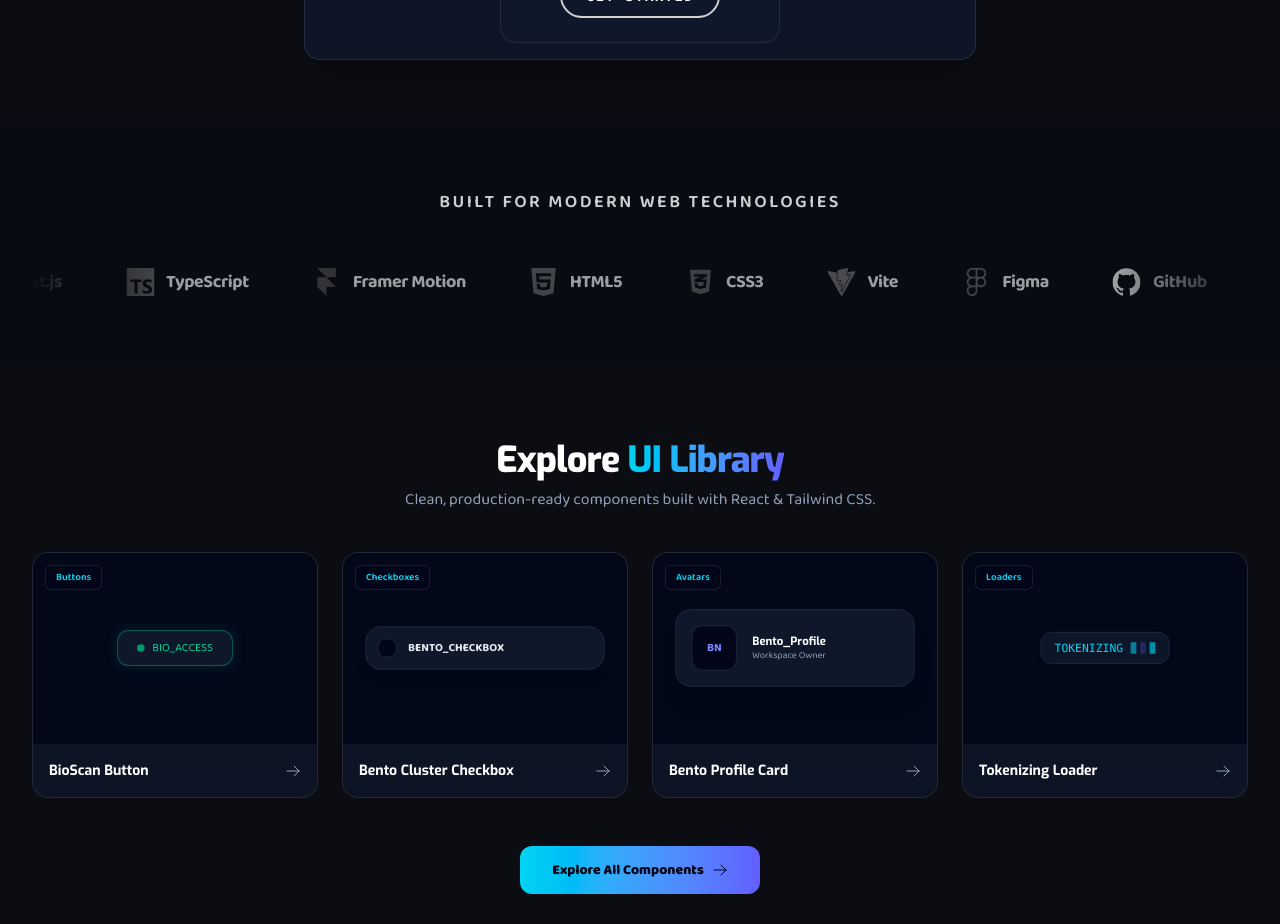
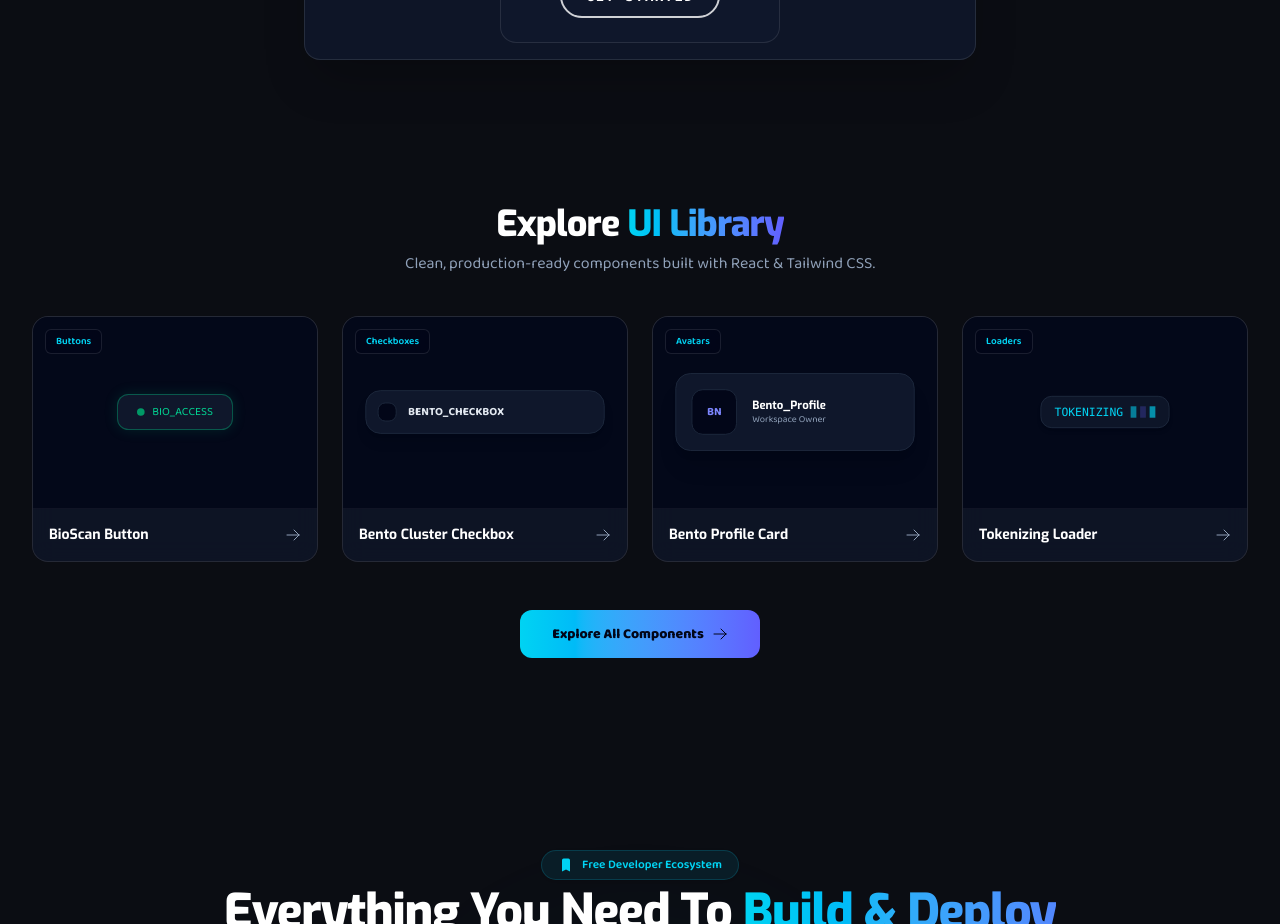
Before and after one commit to lakshan-beast/SyncXel, a React (Vite) app: page / in a window 1280 px wide. Shown: the part 820-1744 px from the top of the page. Built offline with nearby package versions, Linux system fonts and the light colour scheme.

Commit message:
feat: comment out TeckStack component in App for cleaner rendering

```diff
--- a/src/App.jsx
+++ b/src/App.jsx
@@ -6,7 +6,7 @@ import Footer from "./components/Footer";
 
 import HeroSection from "./components/Hero";
 import TrustBar from "./components/TrustBar";
-import TeckStack from "./components/TeckStack";
+// import TeckStack from "./components/TeckStack";
 import ServicesSection from "./components/Services";
 import TeamSection from "./components/TeamSection";
 import FaqSection from "./components/FAQ";
@@ -58,7 +58,7 @@ export default function App() {
                 <>
                   <HeroSection />
 
-                  <TeckStack />
+                  {/* <TeckStack /> */}
                   <Components />
                   <DocsPreviewSection />
                   {/* <SocialProof /> */}
```
